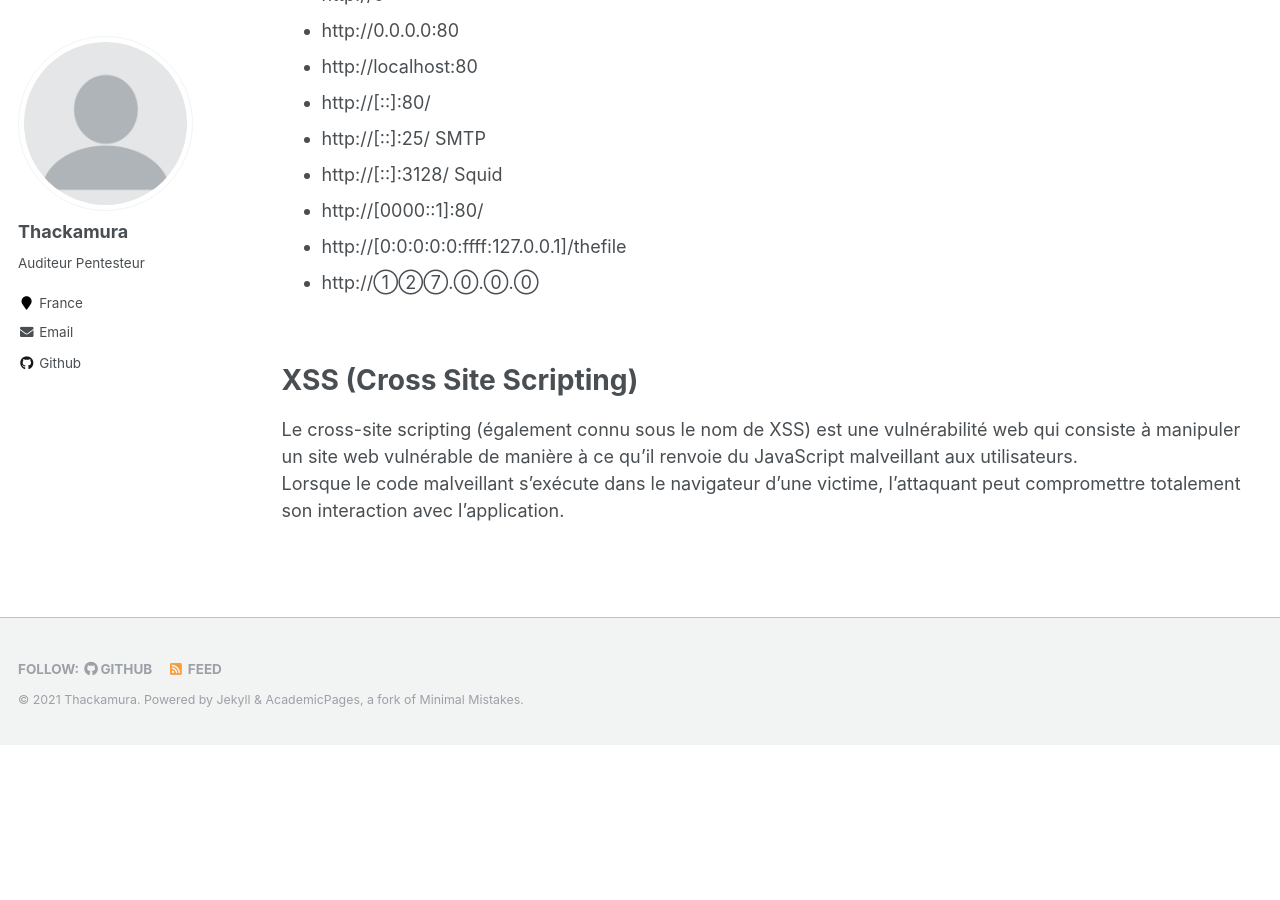
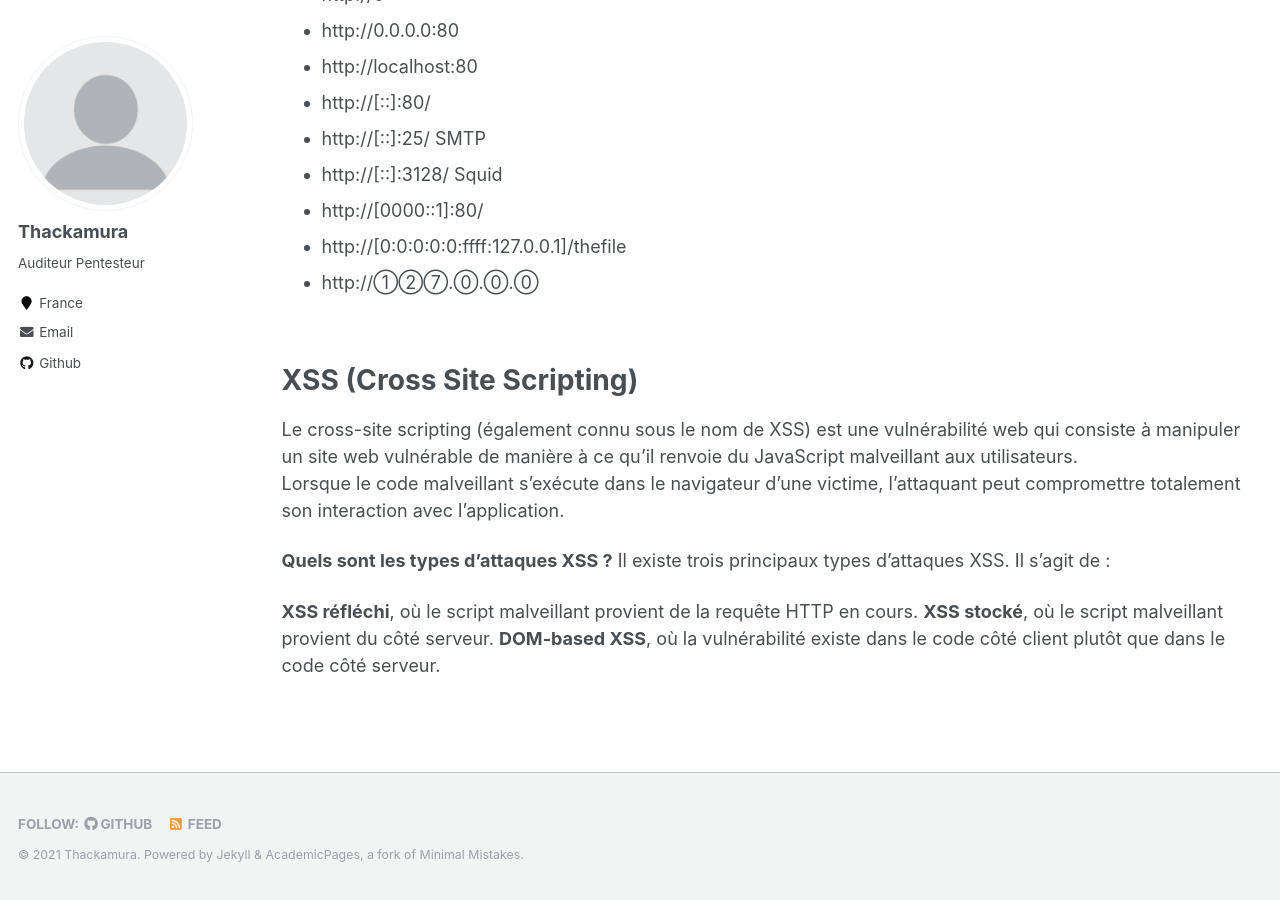
Before and after one commit to thackamura/thackamura.github.io, a Jekyll site: the page built from _pages/web-checklist.md, in a window 1280 px wide and 900 px high, scrolled down 4255 px. Built offline with Jekyll 4.4.1, drawn with Linux system fonts in a browser that asks for light colours; before the commit the page ends 5000 px from its top, so only the background shows below that.

Commit message:
Update web-checklist.md

```diff
--- a/_pages/web-checklist.md
+++ b/_pages/web-checklist.md
@@ -161,3 +161,11 @@ XSS (Cross Site Scripting)
 ======
 Le cross-site scripting (également connu sous le nom de XSS) est une vulnérabilité web qui consiste à manipuler un site web vulnérable de manière à ce qu'il renvoie du JavaScript malveillant aux utilisateurs.
 <br/>Lorsque le code malveillant s'exécute dans le navigateur d'une victime, l'attaquant peut compromettre totalement son interaction avec l'application.
+<br/>
+
+**Quels sont les types d'attaques XSS ?**
+Il existe trois principaux types d'attaques XSS. Il s'agit de :
+
+**XSS réfléchi**, où le script malveillant provient de la requête HTTP en cours.
+**XSS stocké**, où le script malveillant provient du côté serveur.
+**DOM-based XSS**, où la vulnérabilité existe dans le code côté client plutôt que dans le code côté serveur.
```
